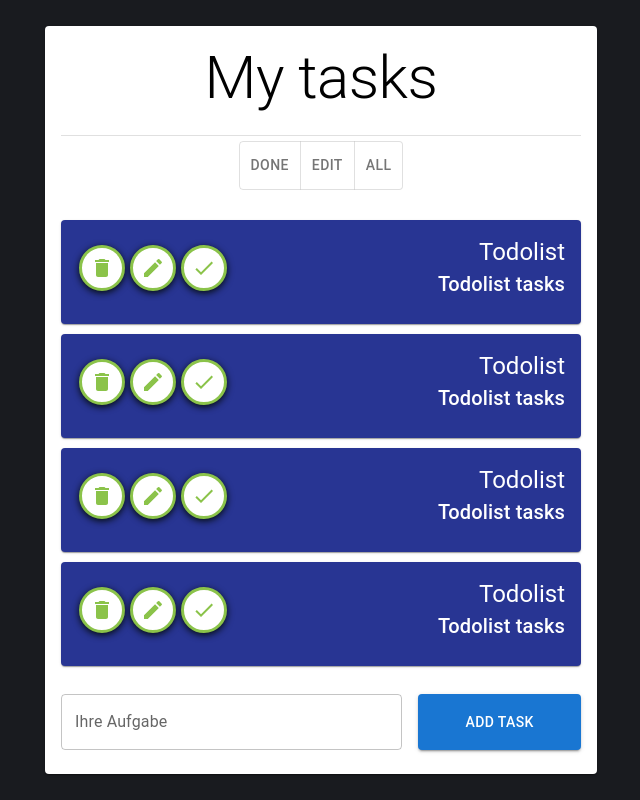
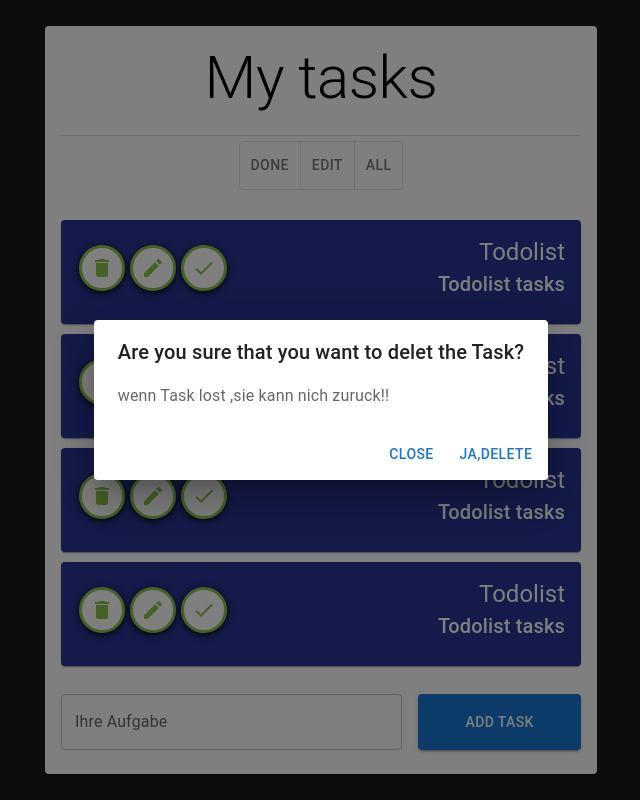
Before and after one commit to jamelalhamd/todo_react, a React (Create React App) app: page / in a window 1280 px wide. Both pictures are taken after a click on the button 421 px from the left and 267 px from the top of the page. Shown: the whole page, without its empty margins (319-959 px from the left). Built offline with nearby package versions, Linux system fonts and the light colour scheme.

Commit message:
add delete logic mit dialog to confirm delet

```diff
--- a/src/Todo.js
+++ b/src/Todo.js
@@ -8,6 +8,12 @@ import DeleteIcon from '@mui/icons-material/Delete';
 import IconButton from '@mui/material/IconButton';
 import EditIcon from '@mui/icons-material/Edit';
 import DoneIcon from '@mui/icons-material/Done';
+import Dialog from '@mui/material/Dialog';
+import DialogActions from '@mui/material/DialogActions';
+import DialogContent from '@mui/material/DialogContent';
+import DialogContentText from '@mui/material/DialogContentText';
+import DialogTitle from '@mui/material/DialogTitle';
+import Button from '@mui/material/Button';
 import { todocontext } from './Context/Todocontext';
 export default function Todo( {todo}) {
 
@@ -25,13 +31,55 @@ export default function Todo( {todo}) {
     settodoarry(updatedTodos);
   }
 
+  function closedialog(){
+
+    setshowdeletedialog(false);
+
+     }
+
+const [showdeletedialog,setshowdeletedialog]=React.useState(false);
+
+function deletetask(){
+
+const updateedtodo=todosarray.filter((t) => { return t.id !== todo.id; });
+
+settodoarry(updateedtodo);
+
+}
+
 
   return (
     <Card className='todocard' sx={{ backgroundColor: '#283593', color: 'white', minWidth: 275 }}>
       <CardContent>
+
+      <Dialog
+        open={showdeletedialog}
+        onClose={closedialog}
+        aria-labelledby="alert-dialog-title"
+        aria-describedby="alert-dialog-description"
+      >
+        <DialogTitle id="alert-dialog-title">
+          {"Are you sure that you want to delet the Task?"}
+        </DialogTitle>
+        <DialogContent>
+          <DialogContentText id="alert-dialog-description">
+        wenn Task lost ,sie kann nich zuruck!!
+          </DialogContentText>
+        </DialogContent>
+        <DialogActions>
+          <Button onClick={closedialog}>Close</Button>
+          <Button  onClick={deletetask}    autoFocus>
+         ja,Delete
+          </Button>
+        </DialogActions>
+      </Dialog>
+
         <Grid container spacing={2}>
           <Grid item xs={4} display="flex" justifyContent="space-around" alignItems="center">
-          <IconButton    className="iconbutton" aria-label="delete" style={{ color: '#8bc34a', backgroundColor: 'white', border: 'solid #8bc34a 3px'  }} >
+          <IconButton  onClick={()=>{
+          setshowdeletedialog(true); //
+
+           }}   className="iconbutton" aria-label="delete" style={{ color: '#8bc34a', backgroundColor: 'white', border: 'solid #8bc34a 3px'  }} >
               <DeleteIcon />
             </IconButton>
             <IconButton className="iconbutton" aria-label="edit" style={{ color: '#8bc34a', backgroundColor: 'white', border: 'solid #8bc34a 3px'  }}>
```
